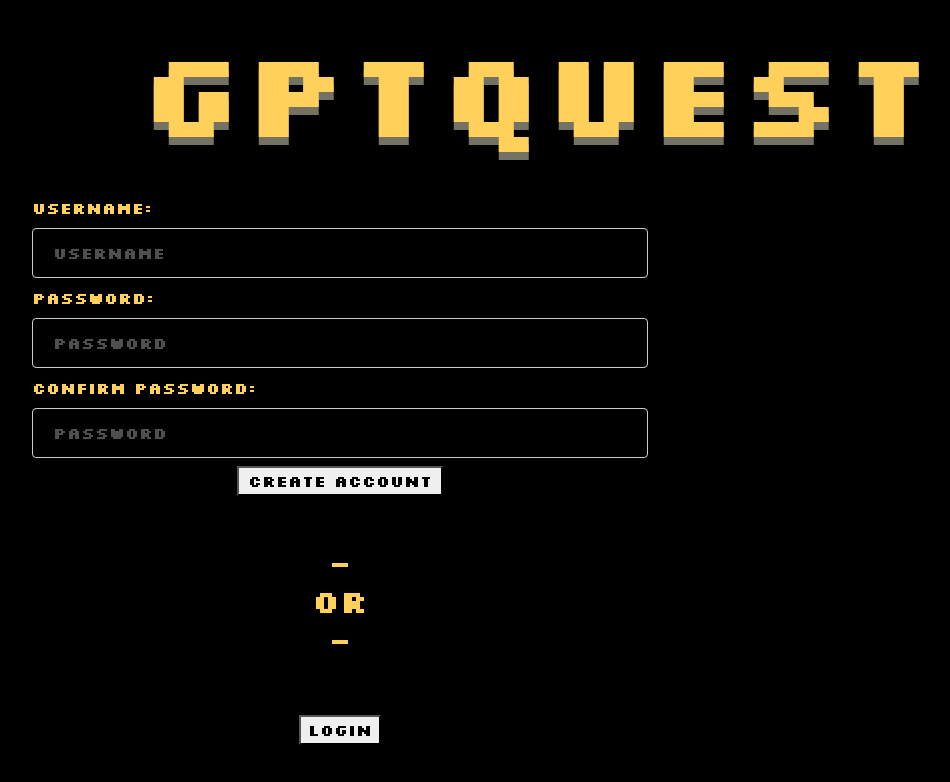
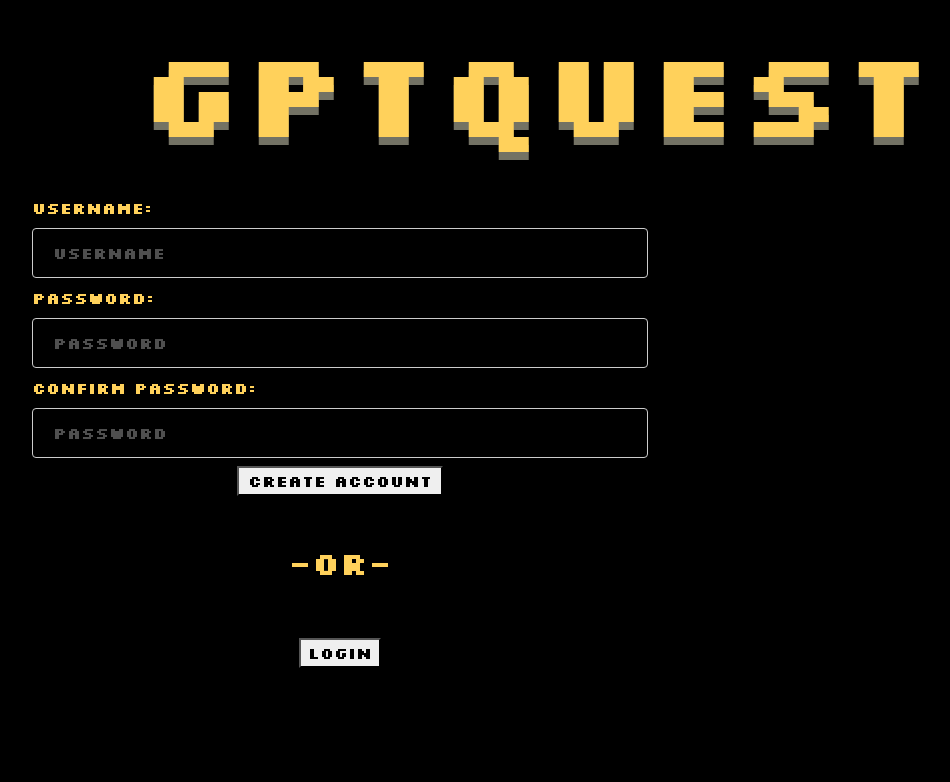
Before and after one commit to danielerice/GPTQuest, a React (Create React App) app in the folder client/: page /myadventures in a window 1280 px wide. Shown: the top 782 px of the page, without its empty margins (300-1250 px from the left). Built offline with nearby package versions, Linux system fonts and the light colour scheme; no server answers.

Commit message:
changed blank my adventures, rakefile, form clearing

```diff
--- a/client/package.json
+++ b/client/package.json
@@ -14,6 +14,7 @@
         "react-router-dom": "6.16.0",
         "react-scripts": "4.0.3",
         "sass": "^1.69.5",
+        "@popperjs/core": "^2.11.8",
         "web-vitals": "^2.1.4"
     },
     "scripts": {
--- a/client/public/index.html
+++ b/client/public/index.html
@@ -33,7 +33,7 @@
       work correctly both with client-side routing and a non-root public URL.
       Learn how to configure a non-root public URL by running `npm run build`.
     -->
-    <title>React App</title>
+    <title>GPTQuest</title>
   </head>
   <body>
     <noscript>You need to enable JavaScript to run this app.</noscript>
--- a/client/src/components/ActiveAdventure.js
+++ b/client/src/components/ActiveAdventure.js
@@ -52,6 +52,7 @@ function ActiveAdventure () {
       "role": "user"
     })
     setContextArray(sendContext)
+    setResText("")
 
     const response = await openai.chat.completions.create({
       model: "gpt-4-1106-preview",
@@ -69,6 +70,7 @@ function ActiveAdventure () {
       "role": "assistant"
     })
     setContextArray(updatedContext)
+
   }
 
   //asynchronously call API with context
@@ -118,7 +120,7 @@ function ActiveAdventure () {
           <div className="col">
             <h1>{adventure.title}</h1>
             { currResponse ? <p>{currResponse}</p> : <div className="d-flex justify-content-center"><div className="spinner-border" role="status" style={style}><span className="visually-hidden">Loading...</span></div></div>}
-            <input className="form-control" type="text" placeholder="what will you do?" id="resText" name="resText" required minLength="0" maxLength="180" size="10" onChange={(e) => setResText(e.target.value)}/>
+            <input className="form-control" type="text" placeholder="what will you do?" id="resText" name="resText" required minLength="0" maxLength="180" size="10" value={resText} onChange={(e) => setResText(e.target.value)}/>
             <button onClick={(e) => send(e)}>Send</button>
           </div>
         </div>
--- a/client/src/components/MyAdventures.js
+++ b/client/src/components/MyAdventures.js
@@ -25,7 +25,7 @@ function MyAdventures () {
 
     return (
         <div className="container-fluid">
-            {createAdventureGrid()}
+            { user.adventures.length < 1 ? <div className="row justify-content-center"><div className="col gy-5"><h2 className="text-center">Oops! Looks like you haven't created any adventures yet. To create an adventure go to the <a class="link-opacity-100" href="/">Home</a> page and fill out the form. Good luck!</h2></div></div> :createAdventureGrid() }
         </div>
     )
 }
--- a/client/src/components/SignIn.js
+++ b/client/src/components/SignIn.js
@@ -20,8 +20,8 @@ function SignIn() {
                             <LoginForm />
                         <div className="container-fluid">
                             <div className="row align-items-center justify-content-center">
-                                <div className="col-1 gy-5 text-center">
-                                    <h2>-  Or  -</h2>
+                                <div className="col-2 gy-5">
+                                    <h2 className="text-center">-Or-</h2>
                                 </div>
                             </div>
                             <div className="row align-items-center justify-content-center">
@@ -35,8 +35,8 @@ function SignIn() {
                         <div className="container-fluid">
                                 <SignUpForm />
                                 <div className="row align-items-center justify-content-center">
-                                    <div className="col-1 gy-5 text-center">
-                                        <h2>-  Or  -</h2>
+                                    <div className="col-2 gy-5">
+                                        <h2 className="text-center">-Or-</h2>
                                     </div>
                                 </div>
                             <div className="row align-items-center justify-content-center">
--- a/client/src/components/SignUpForm.js
+++ b/client/src/components/SignUpForm.js
@@ -37,14 +37,14 @@ function SignUpForm() {
 
         if (response.status === 201) {
             setUser(newUser)
+            setUsername("")
+            setPassword("")
+            setConfirmPassword("")
           } else {
             console.log(newUser.errors)
             setAlert(newUser.errors)
           }
 
-        setUsername("")
-        setPassword("")
-        setConfirmPassword("")
     }
 
 
```
Also changed, not shown: 2 other files (tests, documents, lock files or other folders).
